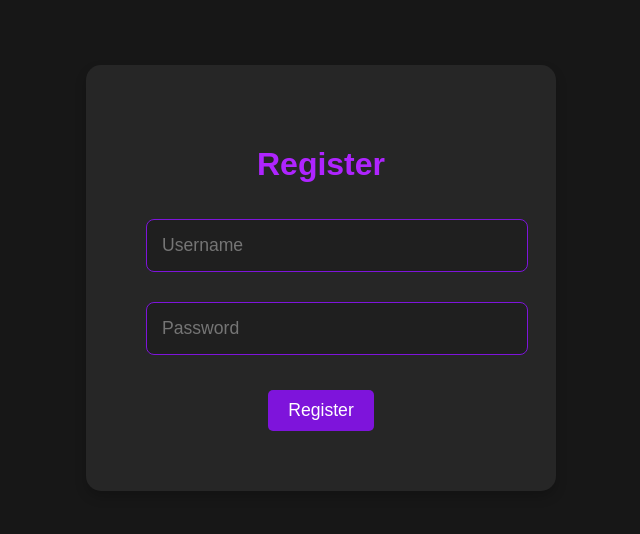
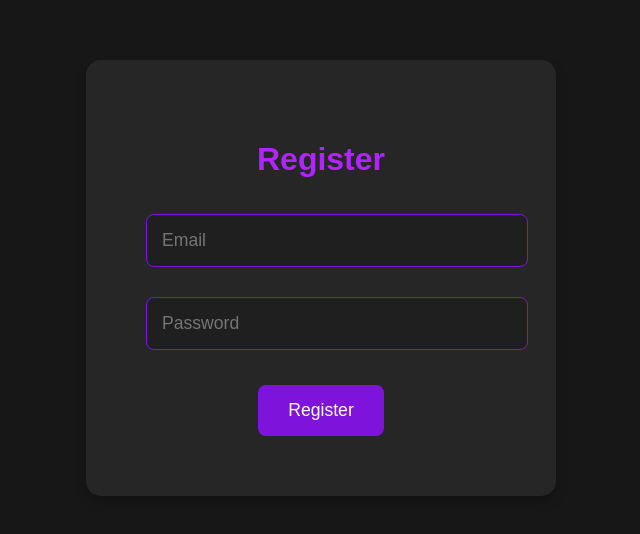
Before and after one commit to Sujal-Git/budgetui, a React (Vite) app: page /register in a window 1280 px wide. Shown: the part 122-656 px from the top of the page, without its empty margins (319-959 px from the left). Built offline with nearby package versions, Linux system fonts and the light colour scheme.

Commit message:
final update

```diff
--- a/package.json
+++ b/package.json
@@ -10,6 +10,7 @@
     "preview": "vite preview"
   },
   "dependencies": {
+    "passguard": "^1.0.3",
     "react": "^18.3.1",
     "react-dom": "^18.3.1",
     "react-hot-toast": "^2.4.1",
--- a/src/components/Auth/Login.jsx
+++ b/src/components/Auth/Login.jsx
@@ -1,17 +1,22 @@
 import React, { useState, useContext } from 'react';
 import { UserContext } from '../../context/UserContext';
 import { useNavigate } from 'react-router-dom';
-import './LoginRegister.css'; // Your CSS styling
+import './LoginRegister.css';
 
 const Login = () => {
   const { loginUser } = useContext(UserContext);
-  const [username, setUsername] = useState('');
+  const [email, setEmail] = useState('');
   const [password, setPassword] = useState('');
   const [error, setError] = useState('');
   const navigate = useNavigate();
 
   const handleLogin = () => {
-    const success = loginUser(username, password);
+    if (password.length < 6) {
+      setError('Password must be at least 6 characters long');
+      return;
+    }
+
+    const success = loginUser(email, password);
     if (success) {
       setError('');
       navigate('/dashboard');
@@ -21,27 +26,29 @@ const Login = () => {
   };
 
   return (
-    <div className="login-register-container">
-      <div className="form-container">
+    // Login.jsx
+<div className="login-container">
+  <div className="login-form">
     <h1>Login</h1>
     <input
-          type="text"
-          className="input"
-          placeholder="Username"
-          value={username}
-          onChange={(e) => setUsername(e.target.value)}
+      type="email"
+      className="login-input"
+      placeholder="Email"
+      value={email}
+      onChange={(e) => setEmail(e.target.value)}
     />
     <input
       type="password"
-          className="input"
+      className="login-input"
       placeholder="Password"
       value={password}
       onChange={(e) => setPassword(e.target.value)}
     />
-        <button className="button" onClick={handleLogin}>Login</button>
+    <button className="login-button" onClick={handleLogin}>Login</button>
     {error && <p className="error">{error}</p>}
   </div>
 </div>
+
   );
 };
 
--- a/src/components/Auth/LoginRegister.css
+++ b/src/components/Auth/LoginRegister.css
@@ -1,64 +1,53 @@
-body {
-  margin: 0;
-  font-family: 'Arial', sans-serif;
-  background-color: #171717;
-  color: #ffffff;
-}
-
-.login-register-container {
+.register-container, .login-container {
   display: flex;
   justify-content: center;
   align-items: center;
   height: 100vh;
 }
 
-.form-container {
-  background-color: #262626; /* Softer contrast for the card */
-  padding: 60px; /* Increased padding for a larger card */
-  border-radius: 15px; /* Softer rounded corners */
-  box-shadow: 0 6px 12px rgba(0, 0, 0, 0.2); /* Stronger shadow for more depth */
-  width: 350px; /* Larger width for the card */
+.register-form, .login-form {
+  background-color: #262626;
+  padding: 60px;
+  border-radius: 15px;
+  box-shadow: 0 6px 12px rgba(0, 0, 0, 0.2);
+  width: 350px;
   text-align: center;
 }
 
-input[type="text"], input[type="password"], input[type="email"] {
-  padding: 15px; /* Larger padding for input fields */
-  margin: 15px 0; /* More spacing between input fields */
+.register-input, .login-input {
+  padding: 15px;
+  margin: 15px 0;
   width: 100%;
   border: 1px solid #7e14db;
-  background-color: #1f1f1f; /* Darker background for inputs */
+  background-color: #1f1f1f;
   color: #ffffff;
-  border-radius: 8px; /* Softer rounded corners for inputs */
-  font-size: 1.1em; /* Larger font size for input fields */
+  border-radius: 8px;
+  font-size: 1.1em;
 }
-h1{
+
+h1 {
   color: #7e14db;
 }
 
-button {
-  padding: 15px 30px; /* Larger buttons */
+.register-button, .login-button {
+  padding: 15px 30px;
   background-color: #7e14db;
   color: #ffffff;
   border: none;
-  border-radius: 8px; /* Softer corners for buttons */
+  border-radius: 8px;
   cursor: pointer;
-  font-size: 1.1em; /* Larger font size for the buttons */
+  font-size: 1.1em;
   transition: background-color 0.3s ease, transform 0.2s ease;
   margin-top: 20px;
 }
 
-button:hover {
+.register-button:hover, .login-button:hover {
   background-color: #af24ff;
-  transform: translateY(-2px); /* Subtle lift on hover */
+  transform: translateY(-2px);
 }
 
-.error-message {
+.error {
   color: red;
   margin-top: 10px;
   font-size: 0.9em;
 }
-
-/* Ensure everything is centered correctly */
-html, body {
-  height: 100%;
-}
--- a/src/components/Auth/Register.jsx
+++ b/src/components/Auth/Register.jsx
@@ -1,47 +1,64 @@
 import React, { useState, useContext } from 'react';
 import { UserContext } from '../../context/UserContext';
 import { useNavigate } from 'react-router-dom';
-import './LoginRegister.css'; // Your CSS styling
+import './LoginRegister.css';
 
 const Register = () => {
   const { registerUser } = useContext(UserContext);
-  const [username, setUsername] = useState('');
+  const [email, setEmail] = useState('');
   const [password, setPassword] = useState('');
   const [error, setError] = useState('');
   const navigate = useNavigate();
 
+  const validateEmail = (email) => {
+    const emailRegex = /^[^\s@]+@[^\s@]+\.[^\s@]+$/;
+    return emailRegex.test(email);
+  };
+
   const handleRegister = () => {
-    const success = registerUser(username, password);
+    if (!validateEmail(email)) {
+      setError('Invalid email format');
+      return;
+    }
+
+    if (password.length < 6) {
+      setError('Password must be at least 6 characters long');
+      return;
+    }
+
+    const success = registerUser(email, password);
     if (success) {
       setError('');
       navigate('/login');
     } else {
-      setError('Username already exists');
+      setError('Email already exists');
     }
   };
 
   return (
-    <div className="login-register-container">
-      <div className="form-container">
+    // Register.jsx
+<div className="register-container">
+  <div className="register-form">
     <h1>Register</h1>
     <input
-          type="text"
-          className="input"
-          placeholder="Username"
-          value={username}
-          onChange={(e) => setUsername(e.target.value)}
+      type="email"
+      className="register-input"
+      placeholder="Email"
+      value={email}
+      onChange={(e) => setEmail(e.target.value)}
     />
     <input
       type="password"
-          className="input"
+      className="register-input"
       placeholder="Password"
       value={password}
       onChange={(e) => setPassword(e.target.value)}
     />
-        <button className="button" onClick={handleRegister}>Register</button>
+    <button className="register-button" onClick={handleRegister}>Register</button>
     {error && <p className="error">{error}</p>}
   </div>
 </div>
+
   );
 };
 
```
Also changed, not shown: src/context/UserContext.jsx (line endings or trailing spaces), 1 other file (tests, documents, lock files or other folders). Lines whose indentation alone changed are shown as unchanged.
